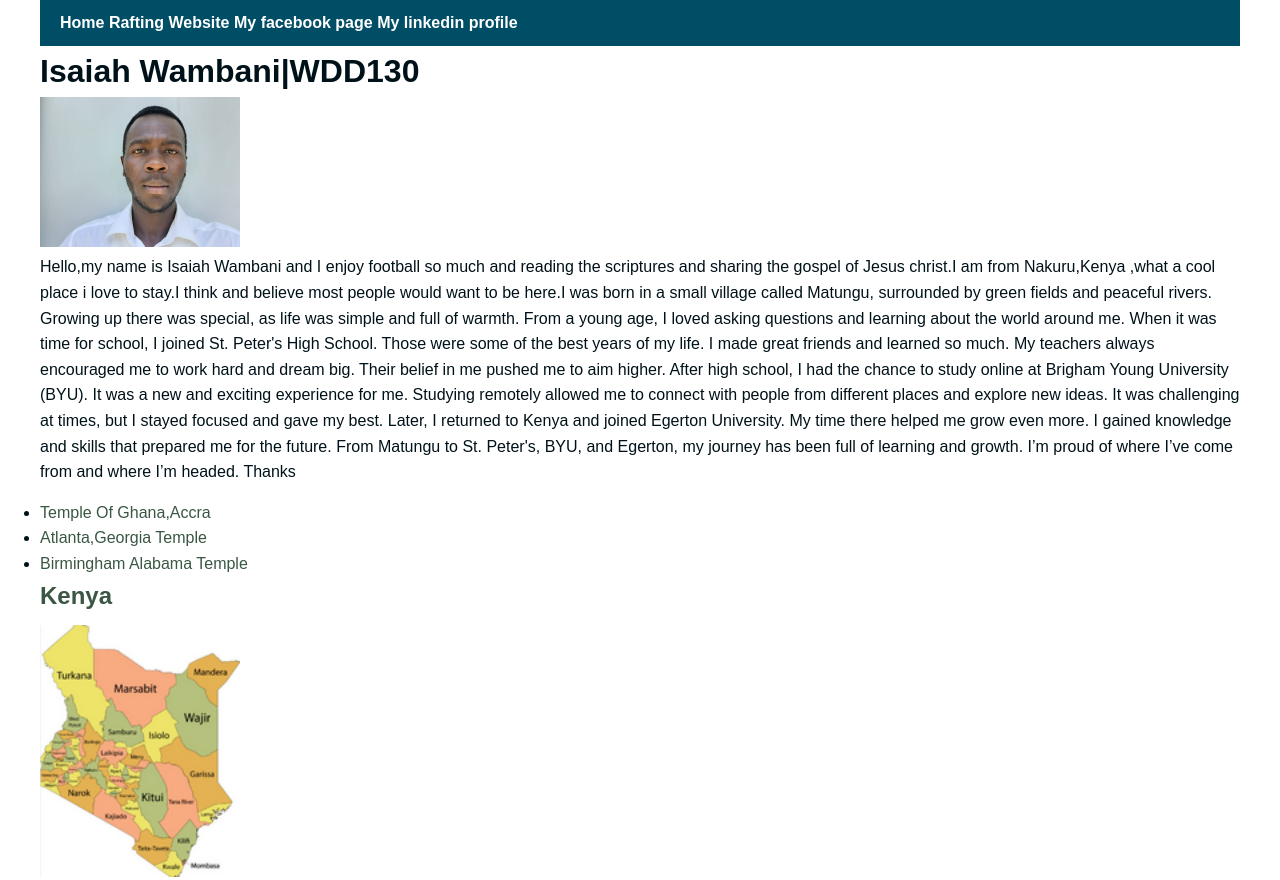
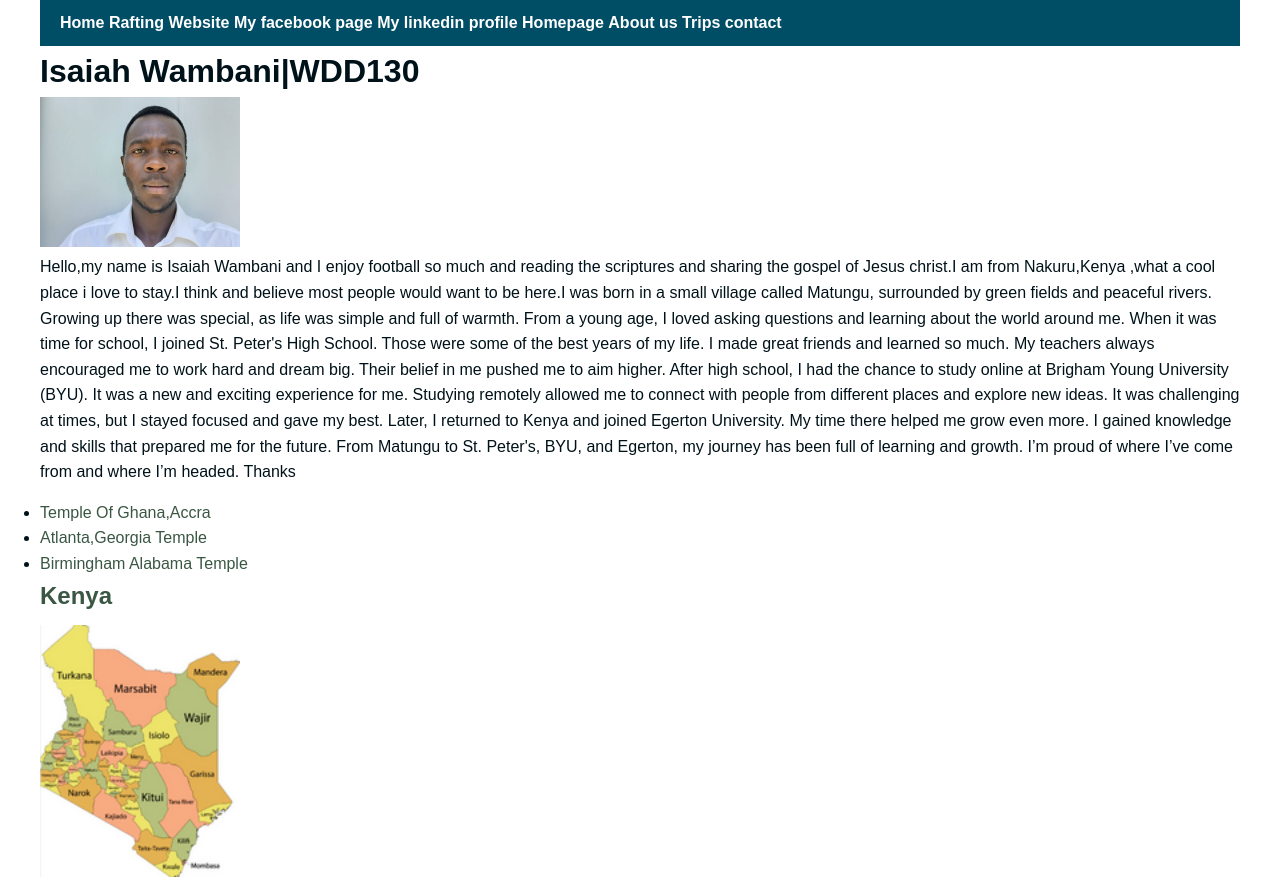
Before and after one commit to belloti44/wdd130, a plain HTML site: page wwr/index.html in a window 1280 px wide. Shown: the top 880 px of the page. Drawn offline with Linux system fonts and the light colour scheme.

Commit message:
change again

```diff
--- a/wwr/index.html
+++ b/wwr/index.html
@@ -15,6 +15,10 @@
                 <a href="wwr/">Rafting Website</a>
                 <a href="https://www.facebook.com/isaiah.wambani?mibextid=ZbWKwL">My facebook page</a>
                 <a href="https://www.linkedin.com/in/isaiah-wambani-a737a3292/">My linkedin profile</a>
+                <a href="index.html">Homepage</a>
+                <a href="about.html">About us</a>
+                <a href="trips.html">Trips</a>
+                <a href="contact.html">contact</a>
               </nav>
         </header>
         <main>
```
